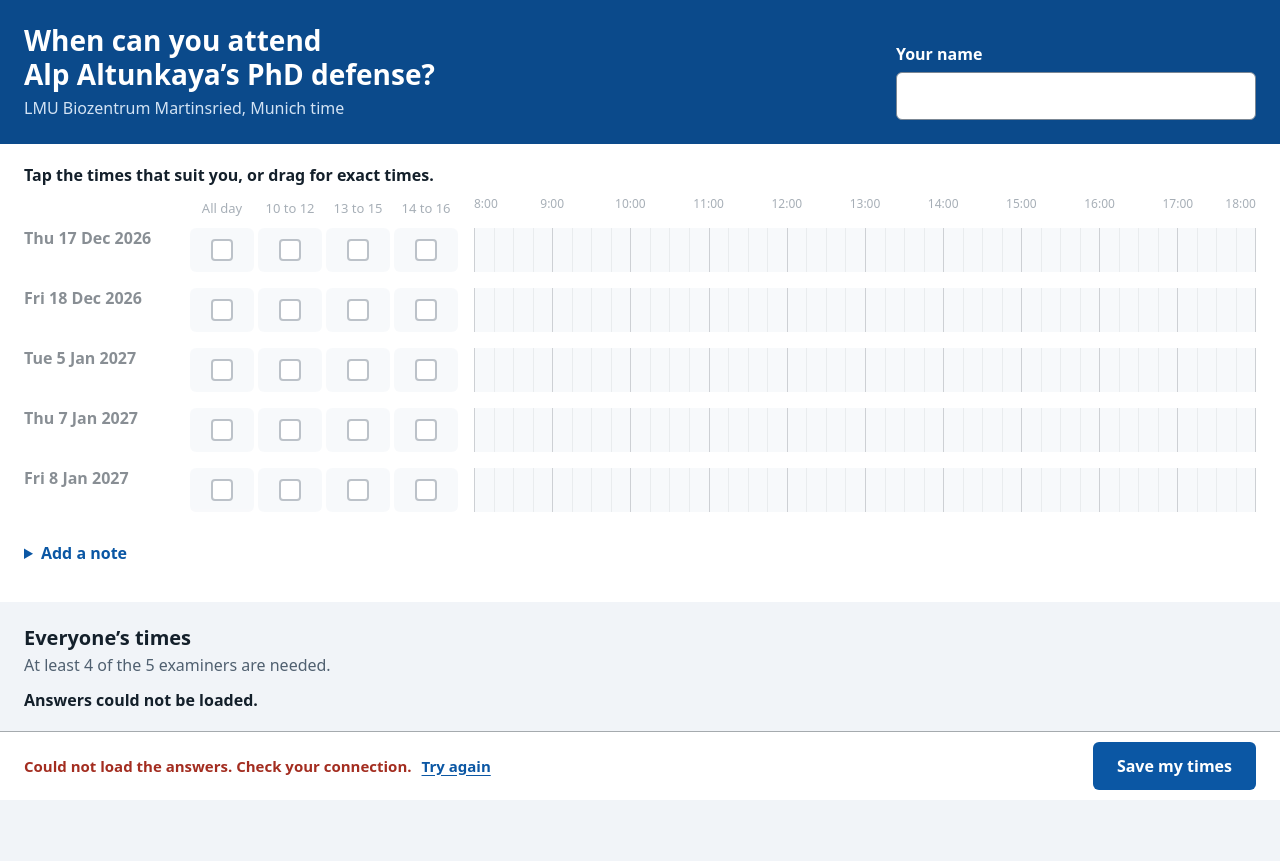
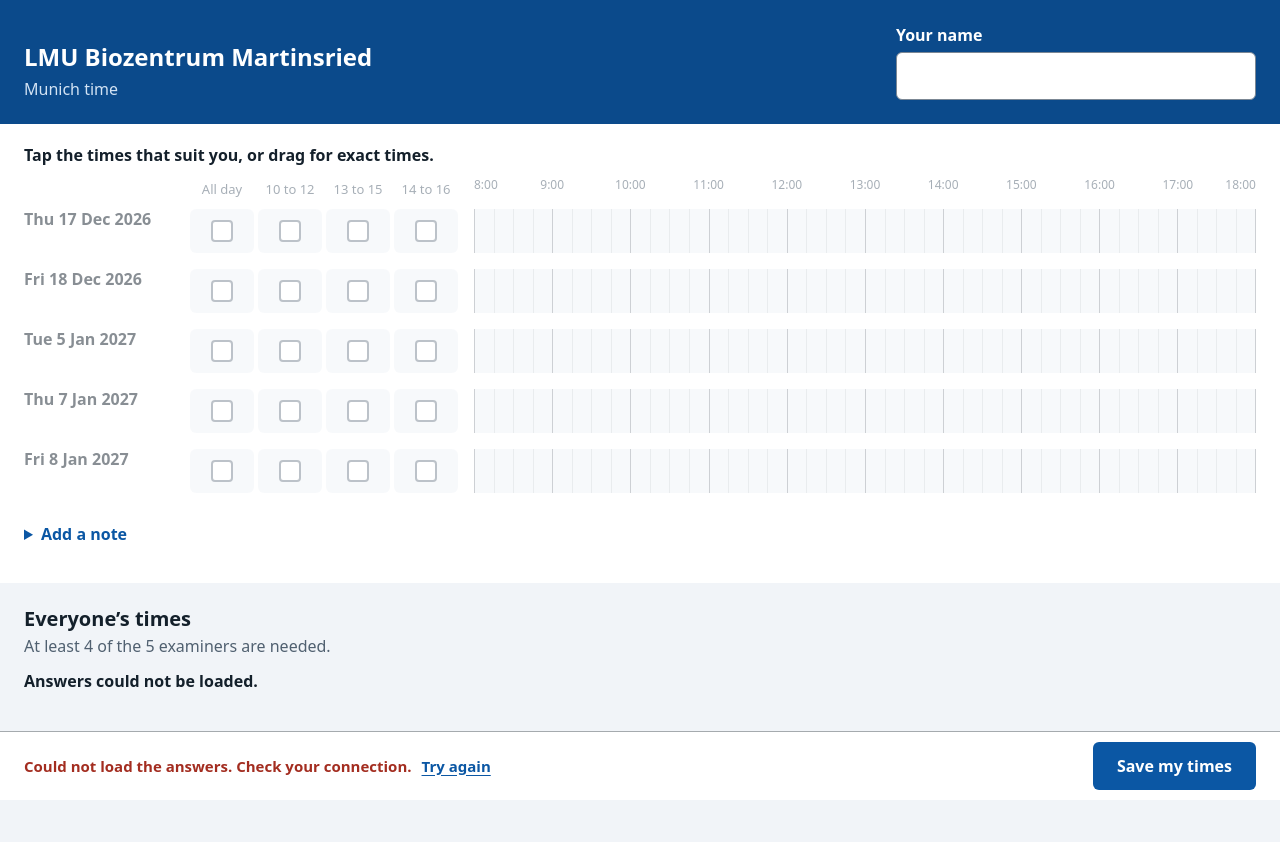
Before and after one commit to AlpAltunkaya/AlpAltunkaya.github.io, a plain HTML site: page defense/index.html in a window 1280 px wide. Drawn offline with Linux system fonts and the light colour scheme; no server answers.

Commit message:
Defense poll: take the question out of the header
The examiners open the page from the email and know its purpose. The
header now shows the place, the time zone and the name field.

Co-Authored-By: Claude Opus 5.5 <noreply@anthropic.com>

```diff
--- a/defense/index.html
+++ b/defense/index.html
@@ -39,12 +39,11 @@ button{touch-action:manipulation;cursor:pointer;-webkit-user-select:none;user-se
 .sr{position:absolute;width:1px;height:1px;overflow:hidden;clip-path:inset(50%);white-space:nowrap}
 .wrap{max-width:1264px;margin:0 auto;padding-left:max(16px,env(safe-area-inset-left,0px));padding-right:max(16px,env(safe-area-inset-right,0px))}
 
-/* header: the question and the name */
+/* header: the place and the name */
 header{background:var(--band);color:var(--band-ink);padding:24px 0}
 .top{display:flex;flex-wrap:wrap;align-items:flex-end;justify-content:space-between;gap:20px 48px}
-h1 .nw{white-space:nowrap}
-h1{margin:0 0 6px;max-width:23em;font-size:1.75rem;line-height:1.2;text-wrap:balance}
-.place{margin:0;color:var(--band-soft)}
+h1{margin:0 0 6px;max-width:23em;font-size:1.5rem;line-height:1.2;text-wrap:balance}
+.zone{margin:0;color:var(--band-soft)}
 .who{flex:0 1 360px;min-width:min(100%,280px)}
 .who label{display:block;font-weight:600;margin-bottom:6px}
 .who input{width:100%;min-height:48px;padding:10px 12px;border:1px solid var(--edge);border-radius:var(--radius);background:var(--bg);color:var(--ink);caret-color:var(--accent)}
@@ -142,7 +141,7 @@ h1{margin:0 0 6px;max-width:23em;font-size:1.75rem;line-height:1.2;text-wrap:bal
 /* phone: morning and afternoon on their own lines */
 @media (max-width:639px){
   header{padding:20px 0}
-  h1{font-size:1.5rem}
+  h1{font-size:1.25rem}
   .who{flex-basis:100%}
   .day{grid-template-columns:minmax(0,1fr);grid-template-areas:"head" "picks" "track" "sum";padding:8px 0}
   .track{display:block}
@@ -168,8 +167,8 @@ h1{margin:0 0 6px;max-width:23em;font-size:1.75rem;line-height:1.2;text-wrap:bal
 <header>
   <div class="wrap top">
     <div>
-      <h1>When can you attend <span class="nw">Alp Altunkaya’s</span> PhD defense?</h1>
-      <p class="place">LMU Biozentrum Martinsried, Munich time</p>
+      <h1>LMU Biozentrum Martinsried</h1>
+      <p class="zone">Munich time</p>
       <p class="banner" id="demoBanner" hidden>Test mode. Nothing is sent.</p>
     </div>
     <form class="who" id="nameForm">
```
